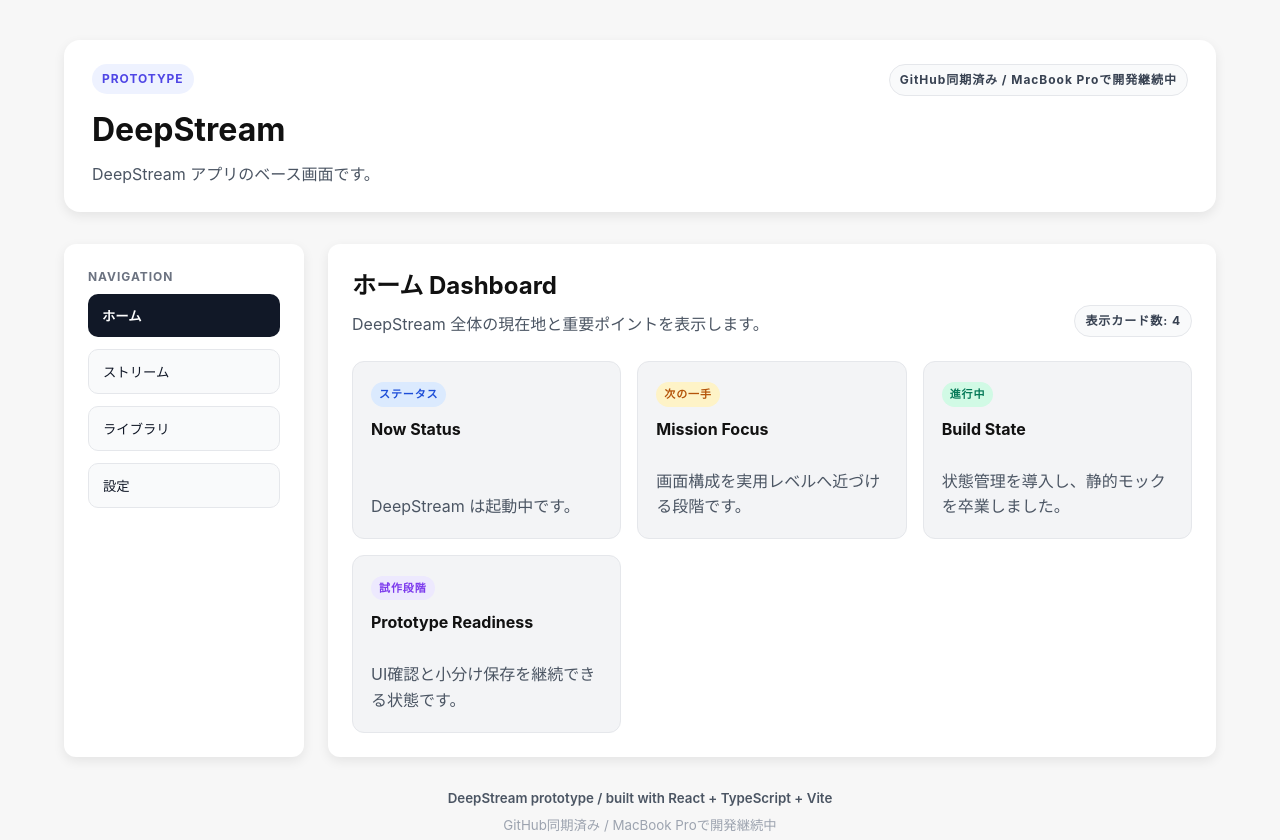
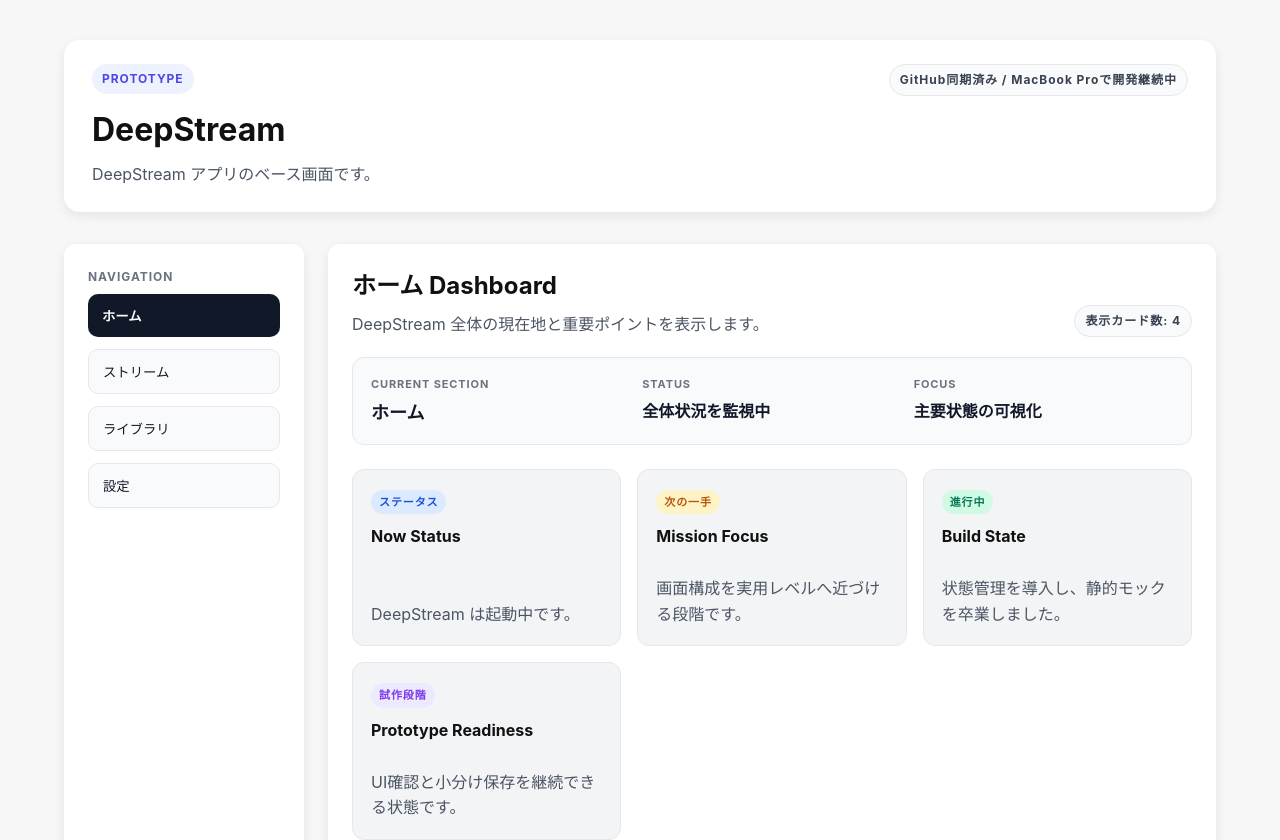
Before and after one commit to wwm001/deepstream, a React (Vite) app: page / in a window 1280 px wide. Shown: the top 840 px of the page. Built offline with nearby package versions, Linux system fonts and the light colour scheme.

Commit message:
Add dashboard summary panel

```diff
--- a/src/components/Dashboard.tsx
+++ b/src/components/Dashboard.tsx
@@ -1,10 +1,8 @@
 import StreamCard from "./StreamCard";
 import StatusPill from "./StatusPill";
 import SectionHeader from "./SectionHeader";
-import {
-  dashboardCardsBySection,
-  dashboardSectionDescriptions,
-} from "../dashboardCards";
+import DashboardSummary from "./DashboardSummary";
+import { dashboardSections } from "../dashboardCards";
 import type { NavigationSection } from "../navigationItems";
 
 type DashboardProps = {
@@ -12,21 +10,26 @@ type DashboardProps = {
 };
 
 function Dashboard({ currentSection }: DashboardProps) {
-  const cards = dashboardCardsBySection[currentSection];
-  const description = dashboardSectionDescriptions[currentSection];
+  const section = dashboardSections[currentSection];
 
   return (
     <section>
       <SectionHeader
         title={`${currentSection} Dashboard`}
-        description={description}
+        description={section.description}
         right={
           <StatusPill
-            label={`表示カード数: ${cards.length}`}
+            label={`表示カード数: ${section.cards.length}`}
             tone="gray"
             uppercase={false}
           />
         }
+      />
+
+      <DashboardSummary
+        sectionLabel={currentSection}
+        statusLabel={section.statusLabel}
+        focusLabel={section.focusLabel}
       />
 
       <div
@@ -37,7 +40,7 @@ function Dashboard({ currentSection }: DashboardProps) {
           marginTop: "24px",
         }}
       >
-        {cards.map((card) => (
+        {section.cards.map((card) => (
           <StreamCard
             key={card.title}
             title={card.title}
--- /dev/null
+++ b/src/components/DashboardSummary.tsx
@@ -0,0 +1,108 @@
+type DashboardSummaryProps = {
+  sectionLabel: string;
+  statusLabel: string;
+  focusLabel: string;
+};
+
+function DashboardSummary({
+  sectionLabel,
+  statusLabel,
+  focusLabel,
+}: DashboardSummaryProps) {
+  return (
+    <section
+      style={{
+        marginTop: "20px",
+        padding: "18px",
+        borderRadius: "12px",
+        background: "#f9fafb",
+        border: "1px solid #e5e7eb",
+      }}
+    >
+      <div
+        style={{
+          display: "grid",
+          gridTemplateColumns: "repeat(auto-fit, minmax(180px, 1fr))",
+          gap: "12px",
+        }}
+      >
+        <div>
+          <p
+            style={{
+              margin: "0 0 6px 0",
+              fontSize: "11px",
+              fontWeight: 700,
+              letterSpacing: "0.08em",
+              textTransform: "uppercase",
+              color: "#6b7280",
+            }}
+          >
+            Current Section
+          </p>
+          <p
+            style={{
+              margin: 0,
+              fontSize: "18px",
+              fontWeight: 700,
+              color: "#111827",
+            }}
+          >
+            {sectionLabel}
+          </p>
+        </div>
+
+        <div>
+          <p
+            style={{
+              margin: "0 0 6px 0",
+              fontSize: "11px",
+              fontWeight: 700,
+              letterSpacing: "0.08em",
+              textTransform: "uppercase",
+              color: "#6b7280",
+            }}
+          >
+            Status
+          </p>
+          <p
+            style={{
+              margin: 0,
+              fontSize: "16px",
+              fontWeight: 600,
+              color: "#111827",
+            }}
+          >
+            {statusLabel}
+          </p>
+        </div>
+
+        <div>
+          <p
+            style={{
+              margin: "0 0 6px 0",
+              fontSize: "11px",
+              fontWeight: 700,
+              letterSpacing: "0.08em",
+              textTransform: "uppercase",
+              color: "#6b7280",
+            }}
+          >
+            Focus
+          </p>
+          <p
+            style={{
+              margin: 0,
+              fontSize: "16px",
+              fontWeight: 600,
+              color: "#111827",
+            }}
+          >
+            {focusLabel}
+          </p>
+        </div>
+      </div>
+    </section>
+  );
+}
+
+export default DashboardSummary;
--- a/src/dashboardCards.ts
+++ b/src/dashboardCards.ts
@@ -1,18 +1,20 @@
 import type { DashboardCard } from "./types";
 import type { NavigationSection } from "./navigationItems";
 
-export const dashboardSectionDescriptions: Record<NavigationSection, string> = {
-  ホーム: "DeepStream 全体の現在地と重要ポイントを表示します。",
-  ストリーム: "進行中の更新や作業ログの流れを表示します。",
-  ライブラリ: "再利用できる部品や参照情報を整理して表示します。",
-  設定: "環境情報や状態確認用の項目を表示します。",
+type DashboardSectionData = {
+  description: string;
+  statusLabel: string;
+  focusLabel: string;
+  cards: DashboardCard[];
 };
 
-export const dashboardCardsBySection: Record<
-  NavigationSection,
-  DashboardCard[]
-> = {
-  ホーム: [
+export const dashboardSections: Record<NavigationSection, DashboardSectionData> =
+  {
+    ホーム: {
+      description: "DeepStream 全体の現在地と重要ポイントを表示します。",
+      statusLabel: "全体状況を監視中",
+      focusLabel: "主要状態の可視化",
+      cards: [
         {
           title: "Now Status",
           description: "DeepStream は起動中です。",
@@ -34,7 +36,12 @@ export const dashboardCardsBySection: Record<
           type: "試作段階",
         },
       ],
-  ストリーム: [
+    },
+    ストリーム: {
+      description: "進行中の更新や作業ログの流れを表示します。",
+      statusLabel: "更新フローを追跡中",
+      focusLabel: "作業の連続性確認",
+      cards: [
         {
           title: "Recent Activity",
           description: "コンポーネント分割と状態管理の整備を進行中です。",
@@ -56,7 +63,12 @@ export const dashboardCardsBySection: Record<
           type: "試作段階",
         },
       ],
-  ライブラリ: [
+    },
+    ライブラリ: {
+      description: "再利用できる部品や参照情報を整理して表示します。",
+      statusLabel: "設計資産を蓄積中",
+      focusLabel: "再利用部品の整理",
+      cards: [
         {
           title: "Reusable Parts",
           description: "StatusPill / SectionHeader / SidebarNavItem を再利用中です。",
@@ -78,7 +90,12 @@ export const dashboardCardsBySection: Record<
           type: "試作段階",
         },
       ],
-  設定: [
+    },
+    設定: {
+      description: "環境情報や状態確認用の項目を表示します。",
+      statusLabel: "開発環境を監視中",
+      focusLabel: "同期状態の安定維持",
+      cards: [
         {
           title: "Environment Check",
           description: "Vite 開発サーバーでローカル確認を継続しています。",
@@ -100,4 +117,5 @@ export const dashboardCardsBySection: Record<
           type: "試作段階",
         },
       ],
+    },
   };
```
Lines whose indentation alone changed are shown as unchanged.
